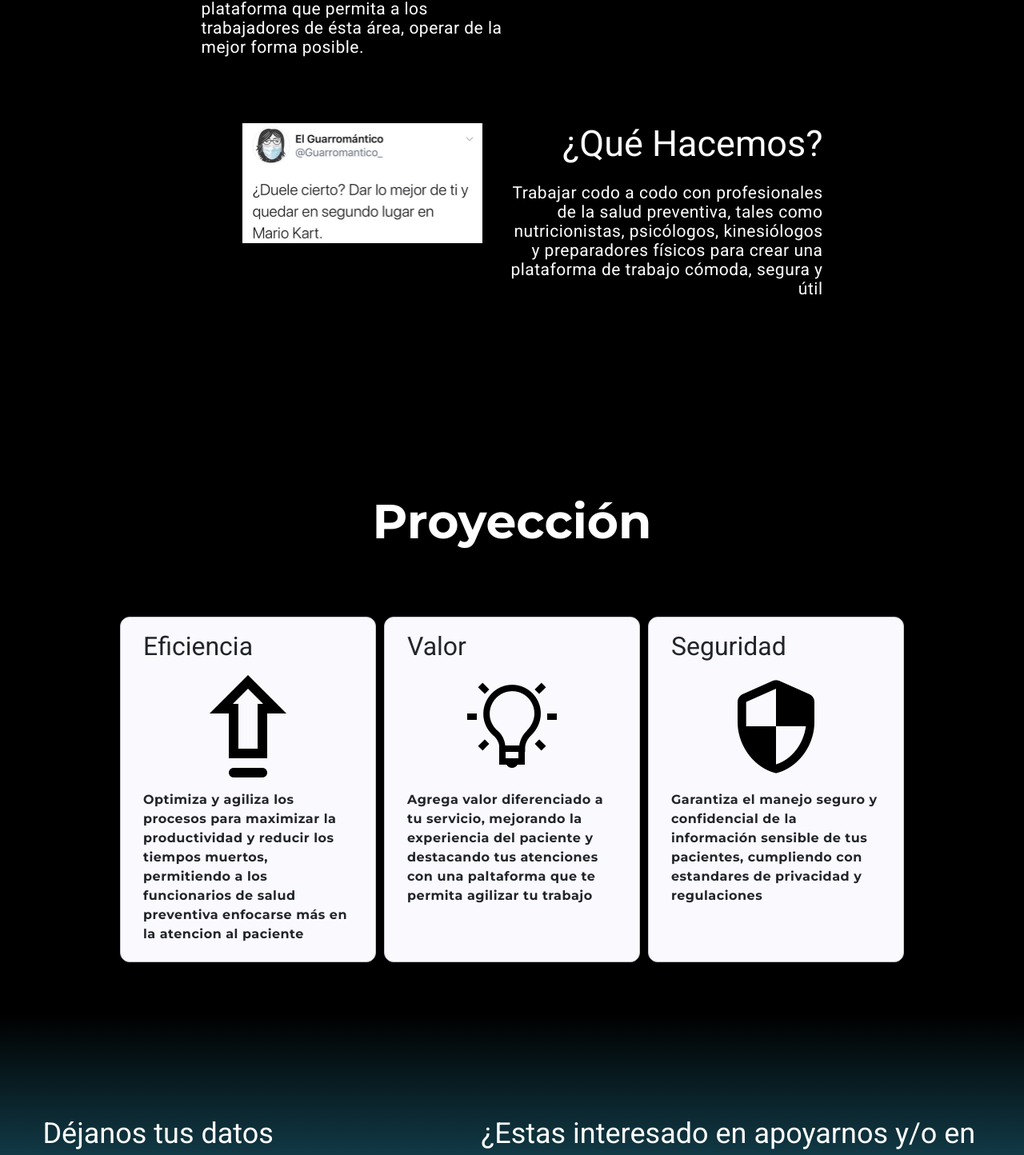
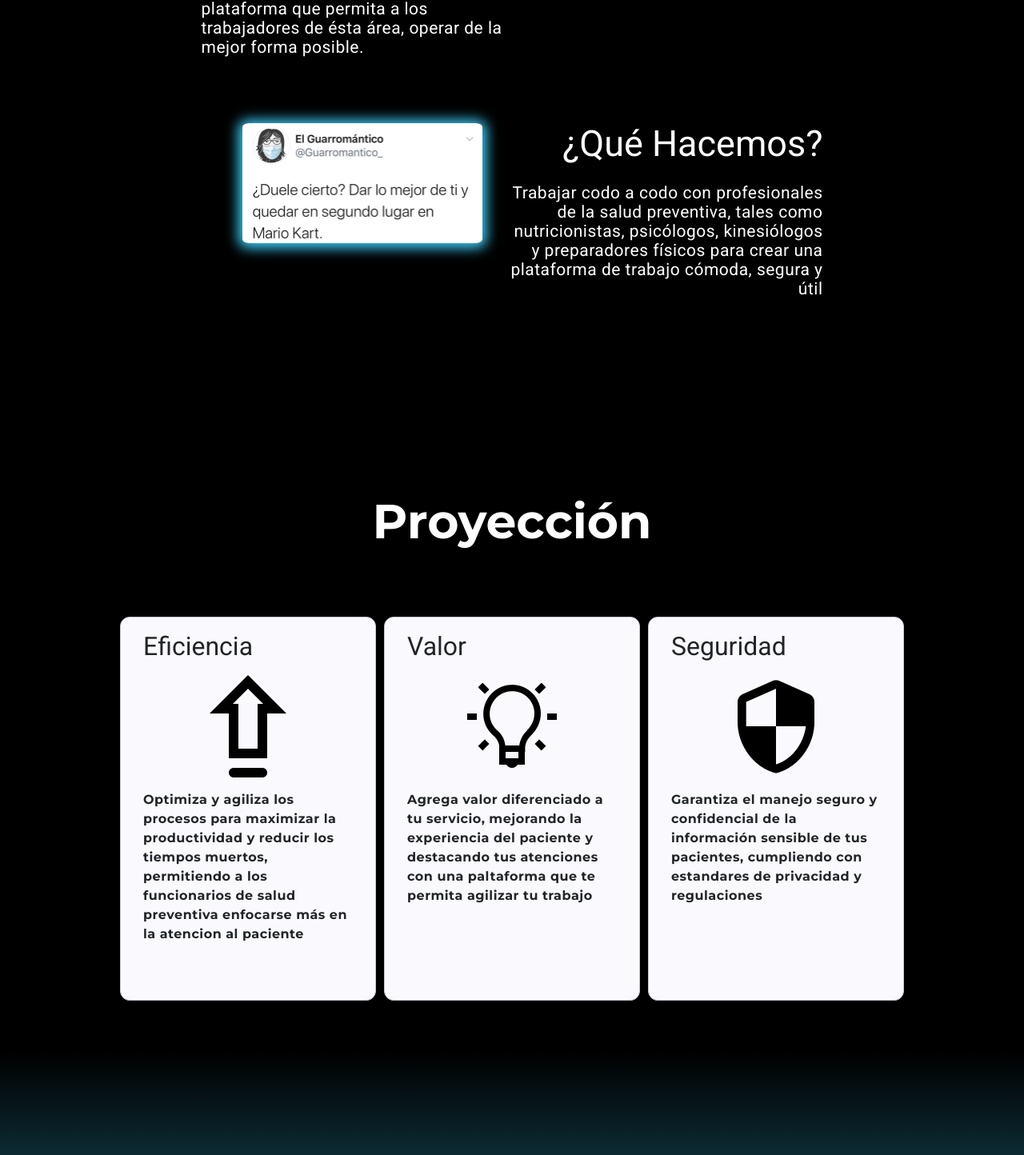
Before and after one commit to hansNeckel/buff-landing, an Angular app: page / in a window 1280 px wide. Shown: the part 1100-2544 px from the top of the page at 80% size. Built offline with nearby package versions, Linux system fonts and the light colour scheme.

Commit message:
final changes

```diff
--- a/src/app/shared/components/body-landing/body-landing.component.scss
+++ b/src/app/shared/components/body-landing/body-landing.component.scss
@@ -54,6 +54,12 @@
   flex-wrap: nowrap;
   align-content: center;
   align-items: stretch;
+  img {
+    //border-color: solid #00cbcb;
+    //outline:1px solid #00cbcb;
+    border-radius: 3%;
+    box-shadow: 0px 1px 16px 5px #3ed2ff;
+  }
 }
 
 .content-outline {
@@ -101,8 +107,10 @@
 
 .example-card {
   /* color: #fff; */
+  /* width: 20rem; */
+  /*height: 27rem; */
   width: 20rem;
-  height: 27rem;
+  height: 30rem;
 }
 
 mat-card-content {
@@ -228,7 +236,9 @@ mat-card-content {
   .icon-cards-container {
     gap: 20px;
     .example-card {
-      height: 20rem;
+
+      max-height: 24rem;
+      min-height: 24rem;
 
       mat-card-title {
         align-items: center;
```
